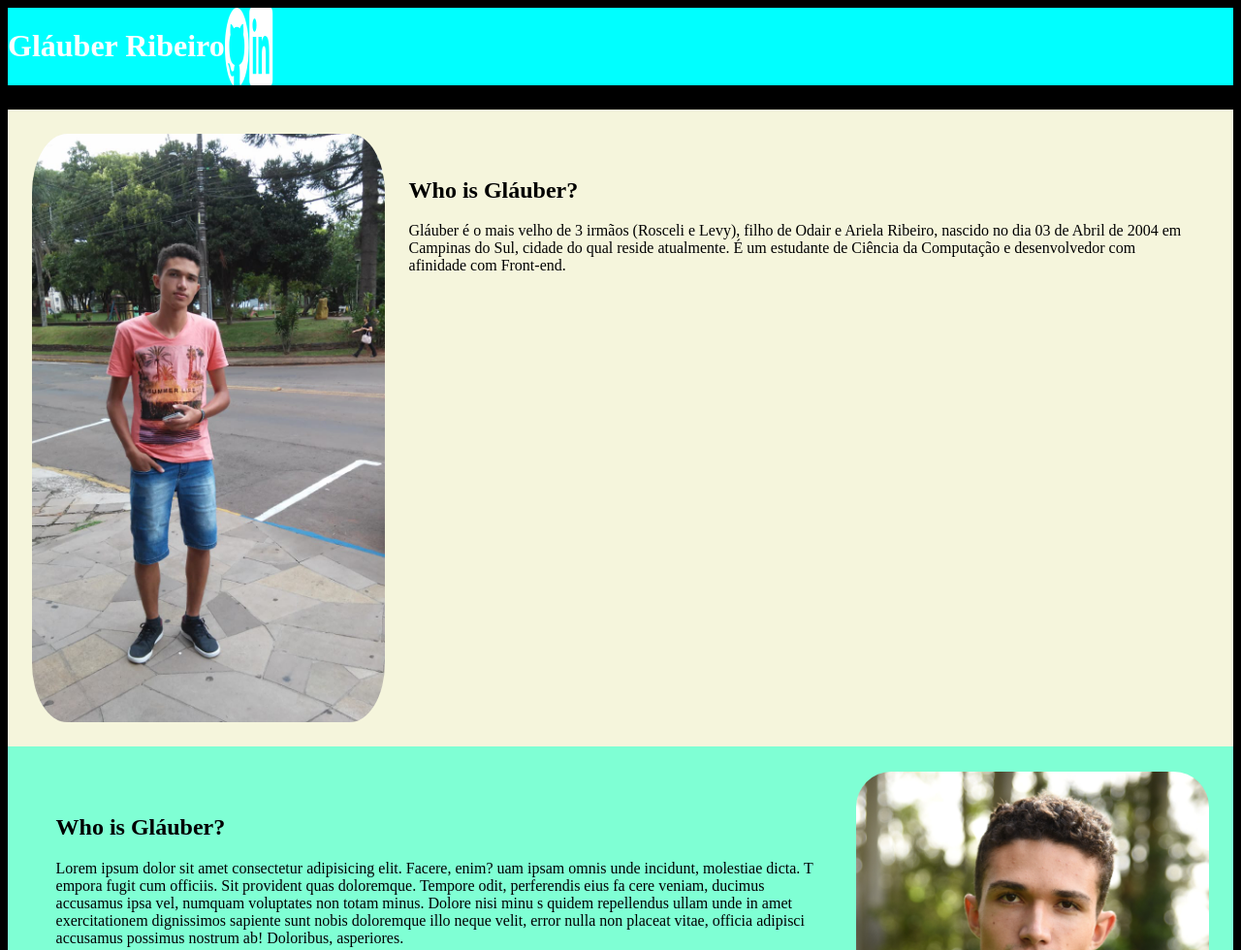
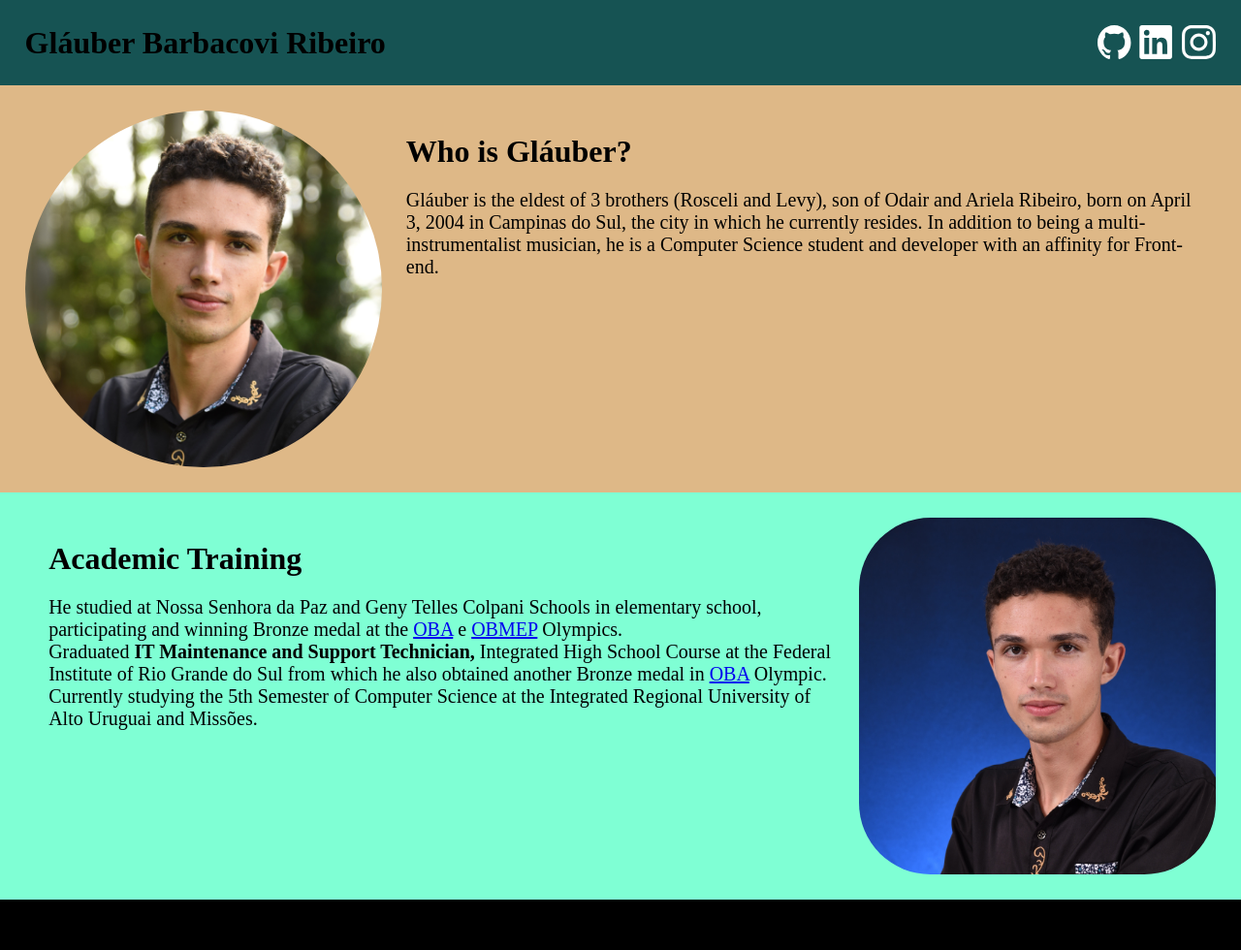
Before and after one commit to glauber2004/mybiography, a plain HTML site: page index.html in a window 1280 px wide. Shown: the top 980 px of the page at 97% size. After the commit the page ends 928 px from the top, so only its background shows below. Drawn offline with Linux system fonts and the light colour scheme.

Commit message:
feat: add and organized images

```diff
--- a/index.html
+++ b/index.html
@@ -12,37 +12,54 @@
 </head>
 <body>
     <header>
-        <h1>Gláuber Ribeiro</h1>
-        <img src="/mybiography/images/icon-github.svg" alt="icon-github">
-        <img src="/mybiography/images/icon-linkedin.svg" alt="icon-linkedin">
+        <h1>Gláuber Barbacovi Ribeiro</h1>
+            <div class="images-header">
+                <a target="_blank" class="img-reader" href="https://github.com/glauber2004"><img src="/mybiography/images/icon-github.svg"></a>
+                <a target="_blank" class="img-reader" href="https://www.linkedin.com/in/gl%C3%A1uber-ribeiro-1819831b3/"><img src="/mybiography/images/icon-linkedin.svg"></a>
+                <a target="_blank" class="img-reader" href="https://www.instagram.com/glauberribeiro_/profilecard/?igsh=ZTh4Y3ZmY2g1bHJi"><img src="/mybiography/images/instagram-white-icon.svg"></a>
+            </div>
     </header>
+
     <main>
+        <!-- Section One -->
         <section class="section-one">
-            <img src="/mybiography/images/11zon_cropped.jpeg" alt="image_glauber" id="image" class="img">
+            <div class="container">
+                <img src="/mybiography/images/glauber-ar-image.jpeg" id="image-one" class="img-one">
 
                     <div class="div-section-one">
                         <h1>Who is Gláuber?</h1>
                             <p>
-                Gláuber é o mais velho de 3 irmãos (Rosceli e Levy), filho de Odair e Ariela Ribeiro,
-                nascido no dia 03 de Abril de 2004 em Campinas do Sul, cidade do qual reside atualmente.
-                É um estudante de Ciência da Computação e desenvolvedor com afinidade com Front-end.
+                                Gláuber is the eldest of 3 brothers (Rosceli and Levy),
+                                son of Odair and Ariela Ribeiro, born on April 3, 2004 in Campinas do Sul,
+                                the city in which he currently resides.
+                                In addition to being a multi-instrumentalist musician, he is a Computer Science student
+                                and developer with an affinity for Front-end.
                             </p>
                     </div>
-
+            </div>
         </section>
+        <!-- Section Two -->
         <section class="section-two">
+            <div class="container">
                 <div class="div-section-two">
-            <h1>Who is Gláuber?</h1>
-            <p>Lorem ipsum dolor sit amet consectetur adipisicing elit. Facere, enim?
-            uam ipsam omnis unde incidunt, molestiae dicta. T
-                empora fugit cum officiis. Sit provident quas doloremque. Tempore odit, perferendis eius fa
-                cere veniam, ducimus accusamus ipsa vel, numquam voluptates non totam minus. Dolore nisi minu
-                s quidem repellendus ullam unde in amet exercitationem dignissimos sapiente sunt nobis doloremque illo neque velit,
-            error nulla non placeat vitae, officia adipisci accusamus possimus nostrum ab! Doloribus, asperiores.
+                    <h1>Academic Training</h1>
+                    <p>
+                        He studied at Nossa Senhora da Paz and Geny Telles Colpani Schools in elementary school, participating and winning
+                        Bronze medal at the
+                        <a target="_blank" href="http://www.oba.org.br/site/index.php?p=conteudo&idcat=22&pag=conteudo&acao=mostra&idaluno=332028&olimp=oba&ed=2018">OBA</a>
+                        e <a target="_blank" href="http://premiacao.obmep.org.br/2018/verRelatorioPremiadosBronze-RS.do.htm">OBMEP</a>
+                        Olympics.
+                        <br>
+                        Graduated <b>IT Maintenance and Support Technician,</b> Integrated High School Course
+                        at the Federal Institute of Rio Grande do Sul from which he also obtained another Bronze medal in
+                        <a target="_blank" href="http://www.oba.org.br/site/index.php?p=conteudo&idcat=22&pag=conteudo&acao=mostra&idaluno=151684&olimp=oba&ed=2020">OBA</a>
+                        Olympic.
+                        <br>
+                        Currently studying the 5th Semester of Computer Science at the Integrated Regional University of Alto Uruguai and Missões.
                     </p>
                 </div>
-            <img src="/mybiography/images/11zon_cropped.jpeg" alt="image_glauber" class="img">
-
+                    <img src="/mybiography/images/glauber-studio-image.jpg" alt="image_glauber" id="image-two" class="img-two">
+            </div>
         </section>
     </main>
     <script src="script.js"></script>
--- a/script.js
+++ b/script.js
@@ -1,11 +1,29 @@
-const images = ['/mybiography/images/11zon_cropped.jpeg',
-    '/mybiography/images/IMG-20190204-WA0068.jpg'];
+//one-part
+const imagesOne = ['/mybiography/images/glauber-ar-image.jpeg',
+  '/mybiography/images/glauber-family-image.jpg'
+];
 
-const imgElement = document.getElementById('image');
+const imgElementOne = document.getElementById('image-one');
+let currentIndexOne = 0;
+
+function changeImageOne() {
+  currentIndexOne = (currentIndexOne + 1) % imagesOne.length;
+  imgElementOne.src = imagesOne[currentIndexOne];
+}
+setInterval(changeImageOne, 10000);
+
+
+
+//two-part
+const imagesTwo = ['/mybiography/images/glauber-studio-image.jpg',
+  '/mybiography/images/class-cc-image.jpg'
+];
+
+const imgElement = document.getElementById('image-two');
 let currentIndex = 0;
 
-function changeImage() {
-  currentIndex = (currentIndex + 1) % images.length;
-  imgElement.src = images[currentIndex];
+function changeImageTwo() {
+currentIndex = (currentIndex + 1) % imagesTwo.length;
+imgElement.src = imagesTwo[currentIndex];
 }
-setInterval(changeImage, 5000);
+setInterval(changeImageTwo, 10000);
--- a/styles/style.css
+++ b/styles/style.css
@@ -1,14 +1,55 @@
 body{
     background-color: black;
     align-items: center;
+    margin: 0;
 }
 
 header{
     display: flex;
-    color: white;
-    background-color: aqua;
-    padding-top: 0 2%;
-    margin-bottom: 2%;
+    background-color: rgb(22, 83, 83);
+    justify-content: space-between;
+    padding: 2%;
+
+}
+
+img {
+    width: 100%;
+    height: 100%;
+}
+
+.images-header{
+    justify-content: space-between;
+    width: 10%;
+    display: flex;
+    padding: 0;
+}
+
+.img-reader{
+    width: 35px;
+    height: 35px;
+}
+
+a{
+    width: 100%;
+    cursor: pointer;
+}
+
+.container {
+    display: flex;
+    width: 100%;
+    height: 100%;
+}
+
+h1 {
+    padding: 0;
+    margin: 0;
+    font-size: 32px;
+    color: black;
+}
+
+p{
+    font-size: 20px;
+    color: black;
 }
 
 main{
@@ -19,7 +60,7 @@ main{
 }
 
 .section-one, .section-two{
-    background-color: beige;
+    background-color: burlywood;
     display: flex;
     padding: 2%;
 }
@@ -29,14 +70,21 @@ main{
 }
 
 .section-two{
-    background-color: aquamarine;
+    background-color:aquamarine;
 }
 
-.img{
+.img-one, .img-two{
     display: flex;
     width: 30%;
     height: 30%;
-    border-radius: 10%;
+}
+
+.img-one{
+    border-radius: 50%;
+}
+
+.img-two{
+    border-radius: 20%;
 }
 
 #image {
```
Also changed, not shown: images/IMG-20190204-WA0068.jpg (deleted), images/class-cc-image.jpg (added), images/glauber-ar-image.jpeg (renamed from images/11zon_cropped.jpeg), images/glauber-family-image.jpg (added), images/glauber-guitar-image.jpg (added), images/glauber-studio-image.jpg (added), images/instagram-white-icon.svg (added). Lines whose indentation alone changed are shown as unchanged.
